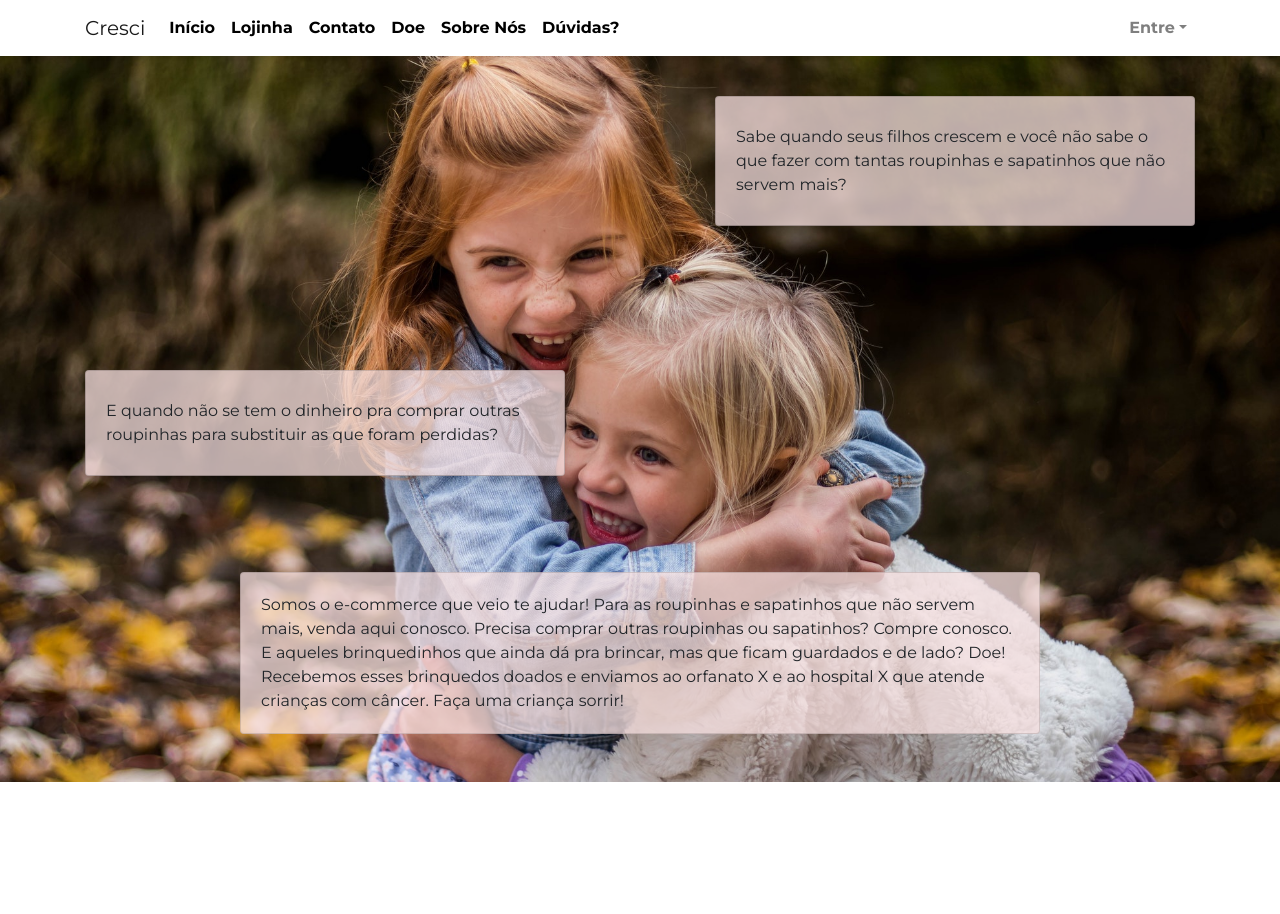
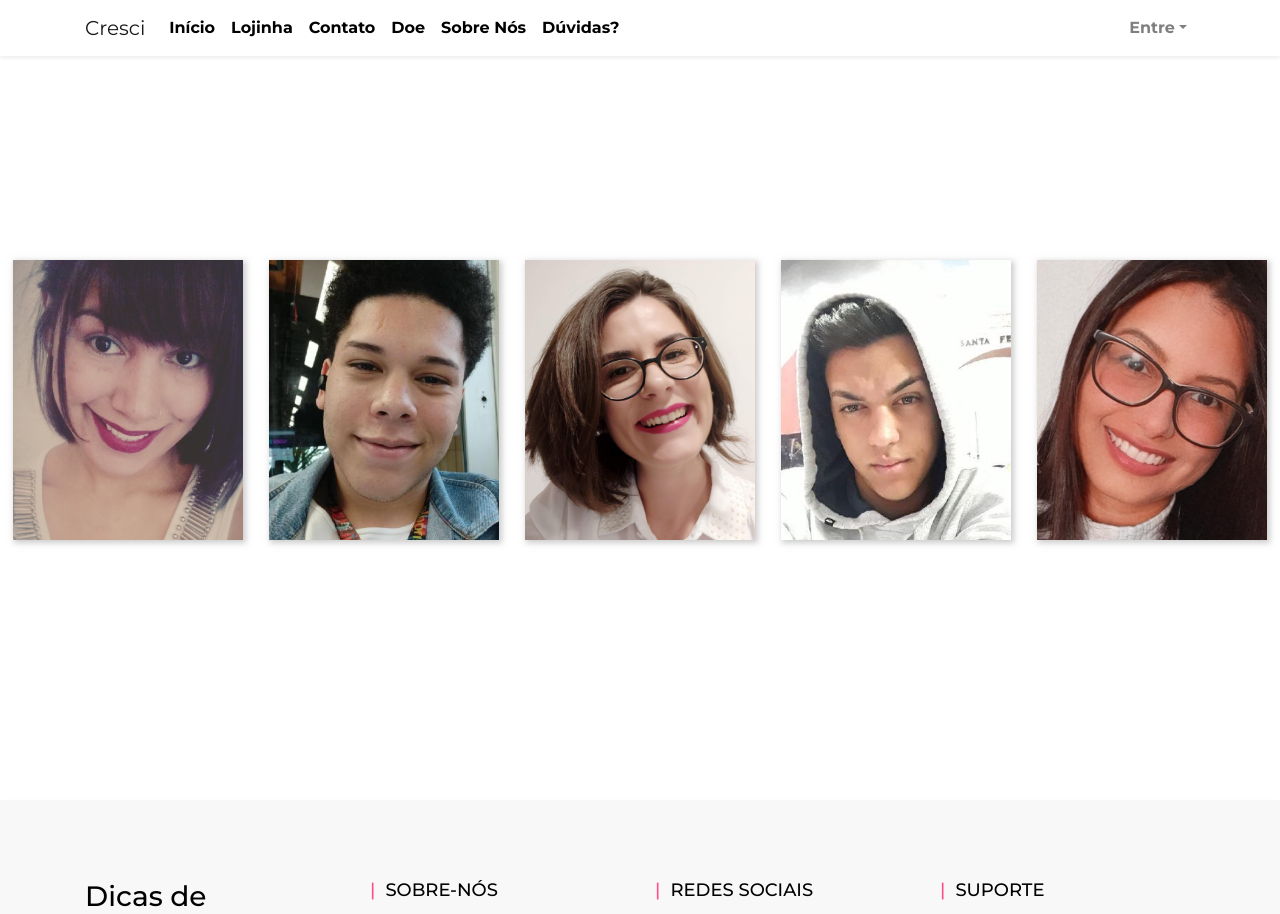
Before and after one commit to gabriellimma/cresci, an Angular app in the folder siteCresci/: page /sobre in a window 1280 px wide. Shown: the top 914 px of the page. Built offline with nearby package versions, Linux system fonts and the light colour scheme.

Commit message:
Implementando cards sobre as equipes

```diff
--- a/siteCresci/src/app/sobre/sobre.component.css
+++ b/siteCresci/src/app/sobre/sobre.component.css
@@ -1,13 +1,86 @@
 * {
   box-sizing: border-box;
-    font-family: 'Montserrat', sans-serif;
+  margin: 0 auto;
+  padding: 0;
 }
 
 img {
   width: 100%;
 }
 
-  .sobreBg {
+
+/* INICIO CSS REFERENTE AOS CARDS DA EQUIPE: */
+.bodyEquipe {
+  display: flex;
+  justify-content: center;
+  align-items: center;
+  min-height: 100vh;
+}
+.containerBx {
+  position: relative;
+  display: flex;
+  flex-wrap: wrap;
+  justify-content: space-around;
+  width: 100%;
+}
+.containerBx .box {
+  position: relative;
+  width: 230px;
+  height: 280px;
+  box-shadow: 2px 2px 6px 1px rgba(151, 151, 151, 0.5);
+  text-align: justify;
+  overflow: hidden;
+  padding-left: 12px;
+  padding-right: 12px;
+  padding-top: 5px;
+}
+.containerBx .box .imgBx {
+  position: absolute;
+  top: 0;
+  left: 0;
+  width: 100%;
+  height: 100%;
+  transition: 1.5s ease-in-out;
+}
+.containerBx .box:hover .imgBx {
+  transform: translateY(-100%);
+}
+.containerBx .box .imgBx img {
+  position: absolute;
+  top: 0;
+  left: 0;
+  width: 100%;
+  height: 100%;
+  object-fit: cover;
+}
+.containerBx .box .layer {
+  position: absolute;
+  top: 0;
+  left: 0;
+  width: 100%;
+  height: 100%;
+  transition: 1.5s ease-in-out;
+}
+.containerBx .box .layer.layer1 {
+  background: #ff4b8d;
+  transform: translateY(100%);
+}
+.containerBx .box:hover .layer.layer1 {
+  background: #ff4b8d;
+  transform: translateY(-100%);
+}
+.containerBx .box .layer.layer2 {
+  background: #04c4d9;
+  transform: translateY(200%);
+}
+.containerBx .box:hover .layer.layer2 {
+  background: #04c4d9;
+  transform: translateY(-100%);
+}
+/* FIM CSS REFERENTE AOS CARDS DA EQUIPE */
+
+
+/* .sobreBg {
   background-image: url("../../assets/images/2-girls-hugging-each-other-outdoor-during-daytime-225017.jpg");
   background-repeat: repeat;
   background-size: cover;
@@ -15,8 +88,8 @@
   background-position: 30%;
 }
 
-  .card{
-    background:rgba(247, 225, 225, 0.75);
+.card {
+  background: rgba(247, 225, 225, 0.75);
 }
 
 .empresa {
@@ -24,7 +97,7 @@
   padding: 1em;
 }
 
-  .cardMvV{
+.cardMvV {
   width: 100%;
   margin: 5em auto;
   padding: 2em;
@@ -32,23 +105,22 @@
   justify-content: space-around;
 }
 
-  .cardMissao{
+.cardMissao {
   width: 100%;
   height: 37vh;
-    /* background: #54DEB2; */
+  /* background: #54DEB2;
 }
 
-  .cardValores{
+.cardValores {
   width: 20vw;
   height: 37vh;
-    /* background:#EDD734; */
-
+   background:#EDD734;
 }
 
-  .cardVisão{
+.cardVisão {
   width: 20vw;
   height: 37vh;
-    /* background:#04C4D9; */
+   background:#04C4D9;
 }
 
 .sobreTextImg {
@@ -68,11 +140,10 @@
   justify-content: center;
 }
 
-
 .cardEquipe {
   width: 20vw;
   height: 37vh;
-    /* background: honeydew; */
+   background: honeydew;
   margin: 1.5em auto;
   padding: 0;
   transition: 0.5s;
@@ -82,7 +153,7 @@
 .cardEquipe:hover {
   width: 22vw;
   height: 37vh;
-    /* background: honeydew; */
+   background: honeydew;
   transform: scale(1.3);
   z-index: 20;
   box-shadow: 0.3em 0.3em 0.5em rgb(94, 94, 94);
@@ -105,12 +176,12 @@
 .textoEquipe h5 {
   text-align: center;
 }
-  /* .textoEquipe h6 {
+.textoEquipe h6 {
     padding-left: 0.5em;
     padding-top: 0.2em;
     color: rgb(245, 245, 245);
     text-align: center;
-  } */
+  }
 
 .cardEquipe:hover .textoEquipe {
   transform: translateY(0%);
@@ -120,6 +191,5 @@
 #equipe {
   width: 100%;
   padding: 5em;
-    background: #04C4D9;
-
-  }
+  background: #04c4d9;
+} */
--- a/siteCresci/src/app/sobre/sobre.component.html
+++ b/siteCresci/src/app/sobre/sobre.component.html
@@ -1,4 +1,4 @@
-<div class="container-flex">
+<!-- <div class="container-flex">
   <div class="container-flex">
     <div class="sobreBg">
       <div class="container">
@@ -48,9 +48,9 @@
       </div>
     </div>
   </div>
-</div>
+</div> -->
 
-<div class="container-flex empresa">
+<!-- <div class="container-flex empresa">
   <div class="container-flex">
     <div class="container col-md-12">
       <div class="row">
@@ -84,8 +84,8 @@
       </div>
     </div>
   </div>
-</div>
-<div class="container-flex" id="equipe">
+</div> -->
+<!-- <div class="container-flex" id="equipe">
   <div class="container-flex">
     <div class="Container col-md-12 cardPai">
 
@@ -109,9 +109,9 @@
           <img src="../../assets/time/gabriel.jpg" class="card-img-top" alt="...">
           <div class="">
             <h5 class="card-title text-center mt-2">Gabriel Lima</h5>
-            <!-- <p class="card-text">Acredita que a tecnologia é o maior aliado da humanidade pois possibilita criar, promover e fomentar mudanças no mundo inteiro. Busca maneiras de ajudar as pessoas com a tecnologia, atuando como desenvolvedor full-stack.</p> -->
-            <!-- <a href="https://www.linkedin.com/feed/" target="_blank" class="btn btn-dark mr-3">LinkedIn</a>
-                      <a href="https://github.com/" target="_blank" class="btn btn-dark">GitHub</a> -->
+             <p class="card-text">Acredita que a tecnologia é o maior aliado da humanidade pois possibilita criar, promover e fomentar mudanças no mundo inteiro. Busca maneiras de ajudar as pessoas com a tecnologia, atuando como desenvolvedor full-stack.</p> -->
+<!-- <a href="https://www.linkedin.com/feed/" target="_blank" class="btn btn-dark mr-3">LinkedIn</a>
+                      <a href="https://github.com/" target="_blank" class="btn btn-dark">GitHub</a>
           </div>
         </div>
 
@@ -119,7 +119,7 @@
           <img src="../../assets/time/ivy.jpg" class="card-img-top" alt="...">
           <div class="">
             <h5 class="card-title mt-2 text-center">Ivy</h5>
-            <!-- <p class="card-text">Estudante de Análise e Desenvolvimento de Sistemas e desenvolvedora. Entusiasta das causas ambientais, acredita que o consumo consciente é a melhor forma de ajudarmos o nosso planeta,estando ao alcance de todos! </p> -->
+            <p class="card-text">Estudante de Análise e Desenvolvimento de Sistemas e desenvolvedora. Entusiasta das causas ambientais, acredita que o consumo consciente é a melhor forma de ajudarmos o nosso planeta,estando ao alcance de todos! </p>
             <a href="https://www.linkedin.com/feed/" target="_blank" class="btn btn-dark ml-3 mr-3">LinkedIn</a>
             <a href="https://github.com/" target="_blank" class="btn btn-dark">GitHub</a>
           </div>
@@ -151,4 +151,91 @@
       </div>
     </div>
   </div>
+</div> -->
+
+<div class="container-flex">
+  <div class="bodyEquipe">
+    <div class="container-flex containerBx">
+      <div class="box mx-1 my-3">
+        <div class="imgBx">
+          <img src="../../assets/time/anne.jpg" alt="">
+        </div>
+        <div class="layer layer1"></div>
+        <div class="layer layer2"></div>
+        <div class="contentBx"></div>
+        <div>
+          <h5 class="text-center">GEANNE</h5>
+          <p>Desenvolvedora full-stack do e-commerce Cresci. Cursa Análise e Desenvolvimento de Sistemas, futura
+            arquiteta de software.
+            É a titia coruja do grupo. Acredita que conectar pessoas com objetivos em comum é uma boa forma de
+            ajuda-lás.</p>
+          <a href="https://www.linkedin.com/feed/" arget="_blank" class="btn btn-primary px-2 mt-1 mx-3">LinkedIn</a>
+          <a href="https://github.com/" target="_blank" class="btn btn-dark ml-3 px-2 mt-1 ">GitHub</a>
+        </div>
+      </div>
+      <div class="box mx-1 my-3">
+        <div class="imgBx">
+          <img src="../../assets/time/gabriel.jpg" alt="">
+        </div>
+        <div class="layer layer1"></div>
+        <div class="layer layer2"></div>
+        <div class="contentBx"></div>
+        <div>
+          <h5 class="text-center">GABRIEL</h5>
+          <p>Acredita que a tecnologia é o maior aliado da humanidade, pois possibilita criar, promover e fomentar
+            mudanças no mundo inteiro.
+            Busca maneiras de ajudar as pessoas com a tecnologia, atuando como desenvolvedor full-stack</p>
+          <a href="https://www.linkedin.com/feed/" target="_blank" class="btn btn-primary px-2 mt-1 mx-3">LinkedIn</a>
+          <a href="https://github.com/" target="_blank" class="btn btn-dark ml-3 px-2 mt-1 ">GitHub</a>
+        </div>
+      </div>
+      <div class="box mx-1 my-3">
+        <div class="imgBx">
+          <img src="../../assets/time/ivy.jpg" alt="">
+        </div>
+        <div class="layer layer1"></div>
+        <div class="layer layer2"></div>
+        <div class="contentBx"></div>
+        <div>
+          <h5 class="text-center">IVY</h5>
+          <p>Estudante de Análise e Desenvolvimento de Sistemas e desenvolvedora do site Cresci. Entusiasta das causas
+            ambientais, acredita que o consumo consciente é a melhor forma de ajudarmos o nosso planeta para todos!</p>
+          <a href="https://www.linkedin.com/feed/" target="_blank" class="btn btn-primary px-2 mt-1 mx-3">LinkedIn</a>
+          <a href="https://github.com/" target="_blank" class="btn btn-dark ml-3 px-2 mt-1 ">GitHub</a>
+        </div>
+      </div>
+      <div class="box mx-1 my-3">
+        <div class="imgBx">
+          <img src="../../assets/time/erick.jpg" alt="">
+        </div>
+        <div class="layer layer1"></div>
+        <div class="layer layer2"></div>
+        <div class="contentBx"></div>
+        <div>
+          <h5 class="text-center">ERICK</h5>
+          <p>Acredita que, ideia de trabalhar com ferramentas e equipamentos que facilitam a vida das pessoas, dando
+            liberdade a elas, serve de motivação para ser desenvolvedor full-stack, formação adquirida na Generation
+            Brasil.</p>
+          <a href="https://www.linkedin.com/feed/" target="_blank" class="btn btn-primary px-2 mt-1 mx-3">LinkedIn</a>
+          <a href="https://github.com/" target="_blank" class="btn btn-dark ml-3 px-2 mt-1 ">GitHub</a>
+        </div>
+      </div>
+      <div class="box mx-1 my-3">
+        <div class="imgBx">
+          <img src="../../assets/time/pricilla.jpeg" alt="">
+        </div>
+        <div class="layer layer1"></div>
+        <div class="layer layer2"></div>
+        <div class="contentBx"></div>
+        <div>
+          <h5 class="text-center">PRICILLA</h5>
+          <p>Quer fazer a diferença no modo de vida das pessoas e no desenvolvimento da sociedade, através de inovações
+            tecnológicas, com um olhar de cidadã, Arquiteta e Urbanista. Procurando sempre evoluir como humana e
+            profissional.</p>
+          <a href="https://www.linkedin.com/feed/" target="_blank" class="btn btn-primary px-2 mt-1 mx-3">LinkedIn</a>
+          <a href="https://github.com/" target="_blank" class="btn btn-dark ml-3 px-2 mt-1 ">GitHub</a>
+        </div>
+      </div>
+    </div>
+  </div>
 </div>
```
Lines whose indentation alone changed are shown as unchanged.
